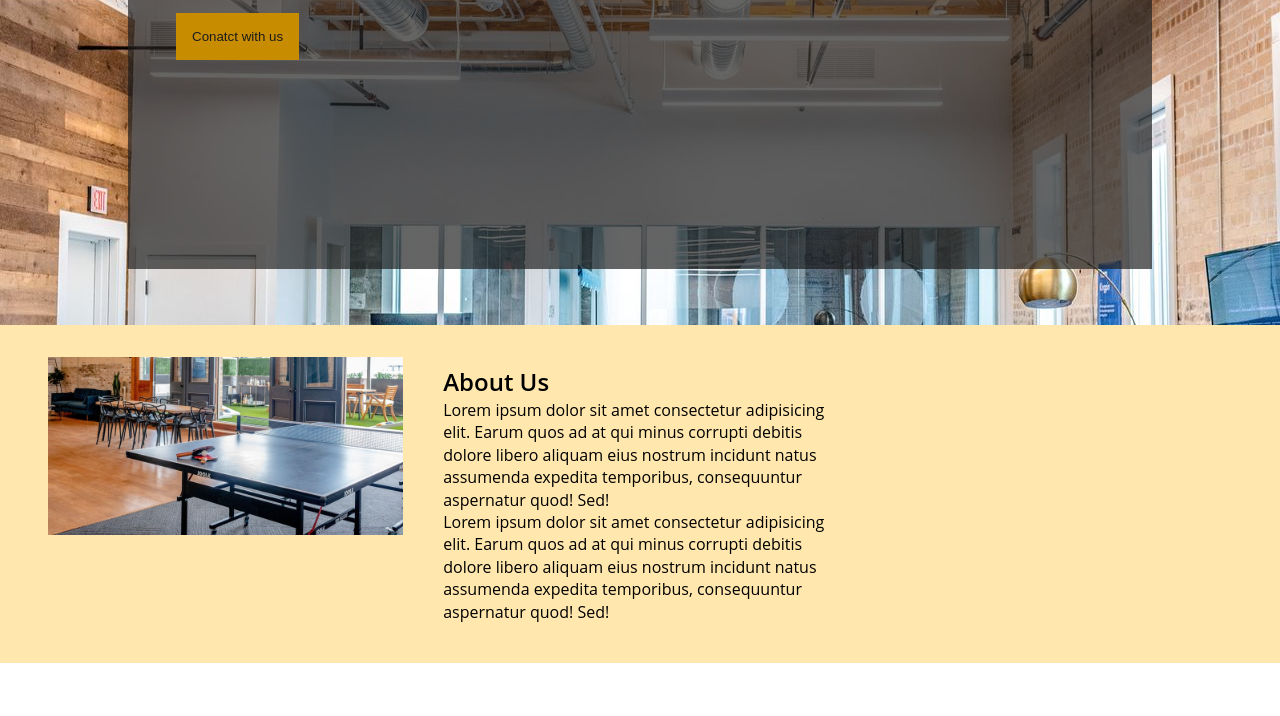
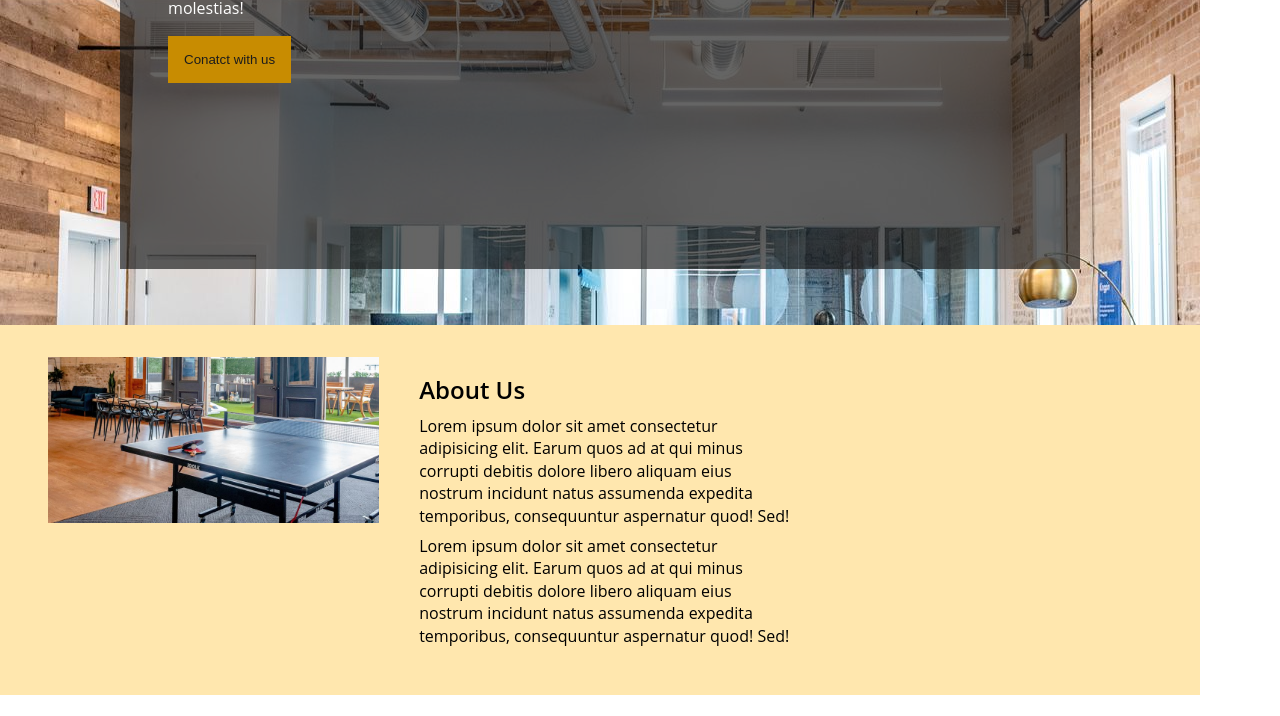
Before and after one commit to bhat0166/bhat0166.github.io, a plain HTML site: page final-project/index.html in a window 1280 px wide. Shown: the part 369-1085 px from the top of the page. Drawn offline with Linux system fonts and the light colour scheme.

Commit message:
Completed

```diff
--- a/final-project/index.html
+++ b/final-project/index.html
@@ -5,7 +5,7 @@
     <meta charset="UTF-8">
     <meta name="viewport" content="width=device-width, initial-scale=1.0">
     <title>Document</title>
-    <link rel="stylesheet" href="./css/main2.css">
+    <link rel="stylesheet" href="./css/main.css">
 </head>
 
 <body>
```
Also changed, not shown: final-project/css/main.css (+3 -4 lines).
